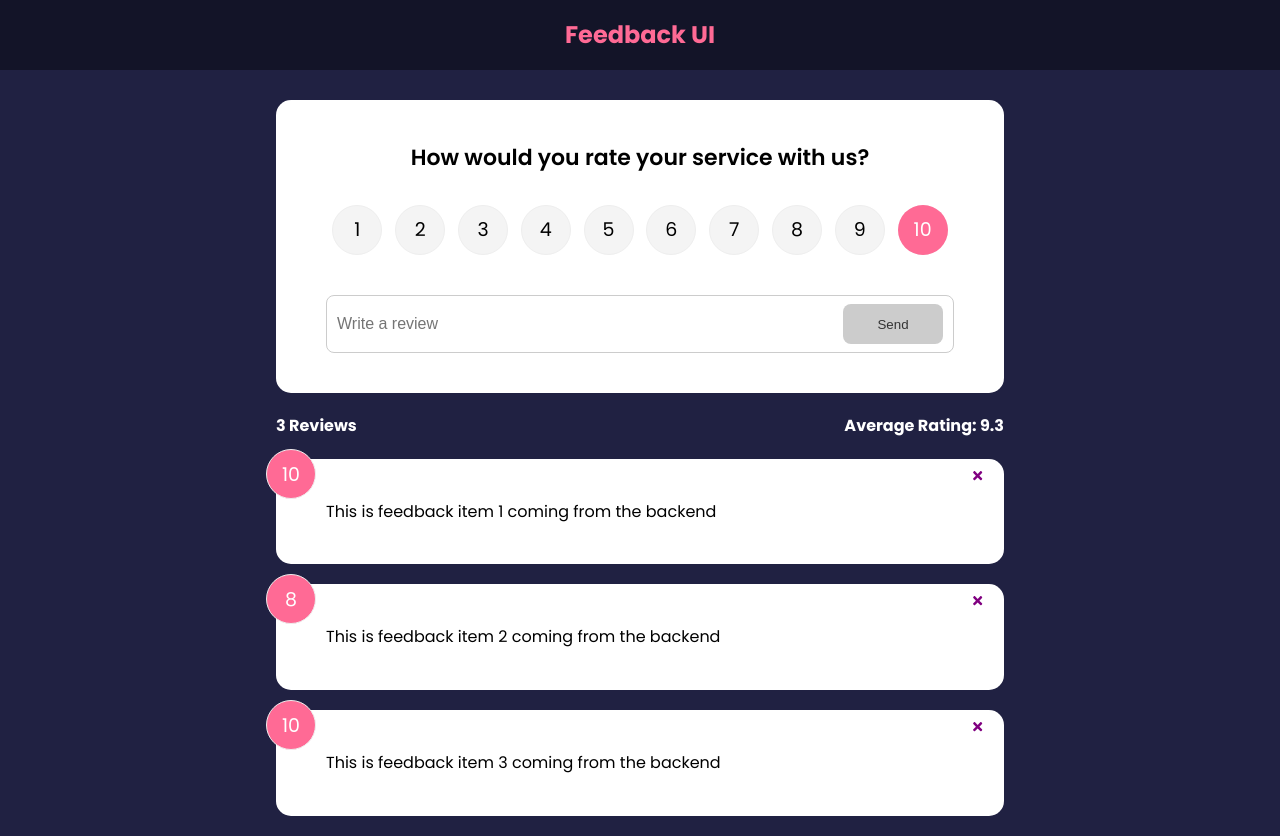
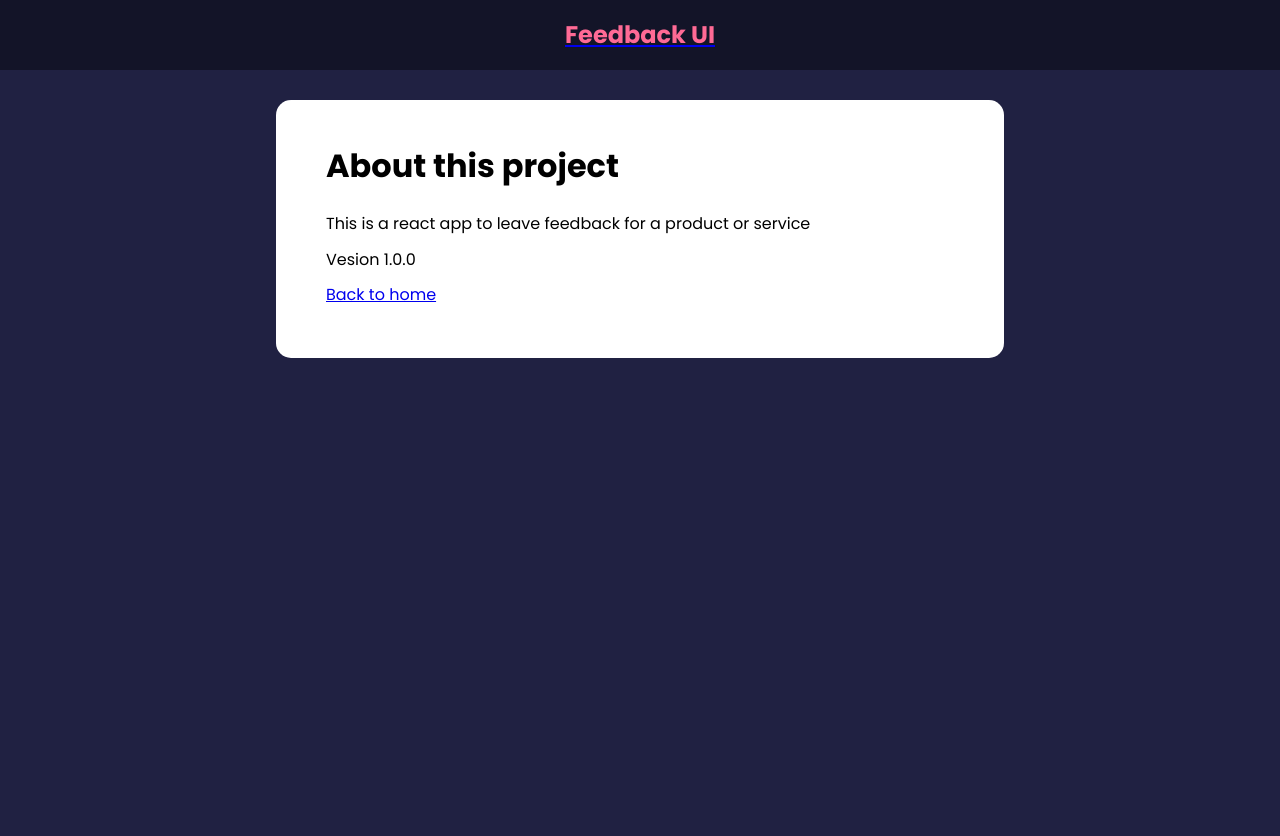
Before and after one commit to jmjusmin/react-feedback-app, a React (Create React App) app: page /about in a window 1280 px wide. After the commit the page ends 800 px from the top, so only its background shows below. Built offline with nearby package versions, Linux system fonts and the light colour scheme.

Commit message:
Creating route

```diff
--- a/package.json
+++ b/package.json
@@ -11,6 +11,7 @@
     "react": "^18.2.0",
     "react-dom": "^18.2.0",
     "react-icons": "^4.4.0",
+    "react-router-dom": "^6.4.1",
     "react-scripts": "5.0.1",
     "uuid": "^9.0.0",
     "web-vitals": "^2.1.4"
--- a/src/App.js
+++ b/src/App.js
@@ -1,10 +1,13 @@
 import { useState } from "react";
-import {v4 as uuidv4} from 'uuid'
+import {BrowserRouter as Router, Route, Routes} from 'react-router-dom';
+import {v4 as uuidv4} from 'uuid';
 import Header from "./components/Header";
 import FeedbackList from "./components/FeedbackList";
 import FeedbackStats from "./components/FeedbackStats";
 import FeedbackForm from "./components/FeedbackForm";
 import FeedbackData from "./data/FeedbackData";
+import AboutPage from "./components/pages/AboutPage";
+import AboutIconLink from "./components/AboutIconLink";
 
 
 //JSX- allow to return html element | need only one parent element to return
@@ -26,15 +29,26 @@
     }
 
     return (
-        <>
+        <Router>
             <Header />
             {/* we can either use <div> of <>(fragment) to wrap the element */}
             <div className='container'>
-                <FeedbackForm handleAdd ={addFeedback}/>
-                <FeedbackStats feedback={feedback}/>
-                <FeedbackList feedback={feedback} handleDelete={deleteFeedback}/>
+                <Routes>
+                    <Route exact path="/" element={
+                        <>
+                            <FeedbackForm handleAdd ={addFeedback}/>
+                            <FeedbackStats feedback={feedback}/>
+                            <FeedbackList feedback={feedback} handleDelete={deleteFeedback}/>
+                            <AboutIconLink/>
+                        </>
+                    }>
+                    </Route>
+
+                    <Route path="/about" element={<AboutPage/>}/>
+
+                </Routes>
             </div>
-        </>
+        </Router>
     )
 }
 
--- /dev/null
+++ b/src/components/AboutIconLink.jsx
@@ -0,0 +1,14 @@
+import {FaQuestion} from 'react-icons/fa';
+import {Link} from 'react-router-dom';
+
+function AboutIconLink() {
+  return (
+    <div className='about-link'>
+        <Link to='/about'>
+            <FaQuestion size={30}/>
+        </Link>
+    </div>
+  )
+}
+
+export default AboutIconLink
--- a/src/components/Header.jsx
+++ b/src/components/Header.jsx
@@ -1,3 +1,4 @@
+import {Link} from 'react-router-dom';
 import PropTypes from 'prop-types';
 
 function Header(props) {
@@ -6,11 +7,13 @@
         color:props.textColor
     }
   return (
-    <header style={headerStyle}>
-        <div className="container">
-            <h2>{props.text}</h2>
-        </div>
-    </header>
+    <Link to={'/'}>
+        <header style={headerStyle}>
+            <div className="container">
+                <h2>{props.text}</h2>
+            </div>
+        </header>
+    </Link>
   )
 }
 
--- /dev/null
+++ b/src/components/pages/AboutPage.jsx
@@ -0,0 +1,20 @@
+import {Link} from 'react-router-dom';
+import Card from "../shared/Card";
+
+function AboutPage() {
+  return (
+    <Card>
+        <div className="about">
+            <h1>About this project</h1>
+            <p>This is a react app to leave feedback for a product or service</p>
+            <p>Vesion 1.0.0</p>
+
+            <p>
+                <Link to="/">Back to home</Link>
+            </p>
+        </div>
+    </Card>
+  )
+}
+
+export default AboutPage
--- a/src/index.css
+++ b/src/index.css
@@ -188,8 +188,9 @@
 /* FIX: Remove position: absolute to keep about icon at the bottom of the
  * document */
 .about-link {
-  display: flex;
-  justify-content: flex-end;
+  position: fixed;
+  bottom: 20px;
+  right: 30px;
 }
 
 /* FIX: Remove position: absolute to keep about icon at the bottom of the
```
Also changed, not shown: 1 other file (tests, documents, lock files or other folders).
